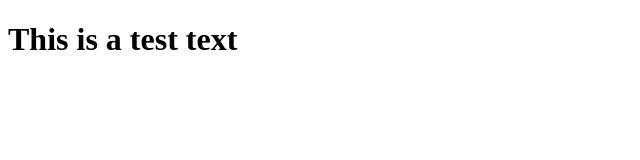
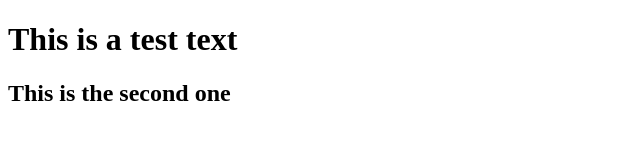
Before and after one commit to Mosiur-Rahman-1/personal-website, a plain HTML site: page Index.html in a window 1280 px wide. Shown: the whole page, without its empty margins (0-640 px from the left). Drawn offline with Linux system fonts and the light colour scheme.

Commit message:
this is second commit

```diff
--- a/Index.html
+++ b/Index.html
@@ -7,5 +7,6 @@
 </head>
 <body>
     <h1>This is a test text</h1>
+    <h2>This is the second one</h2>
 </body>
 </html>
```
